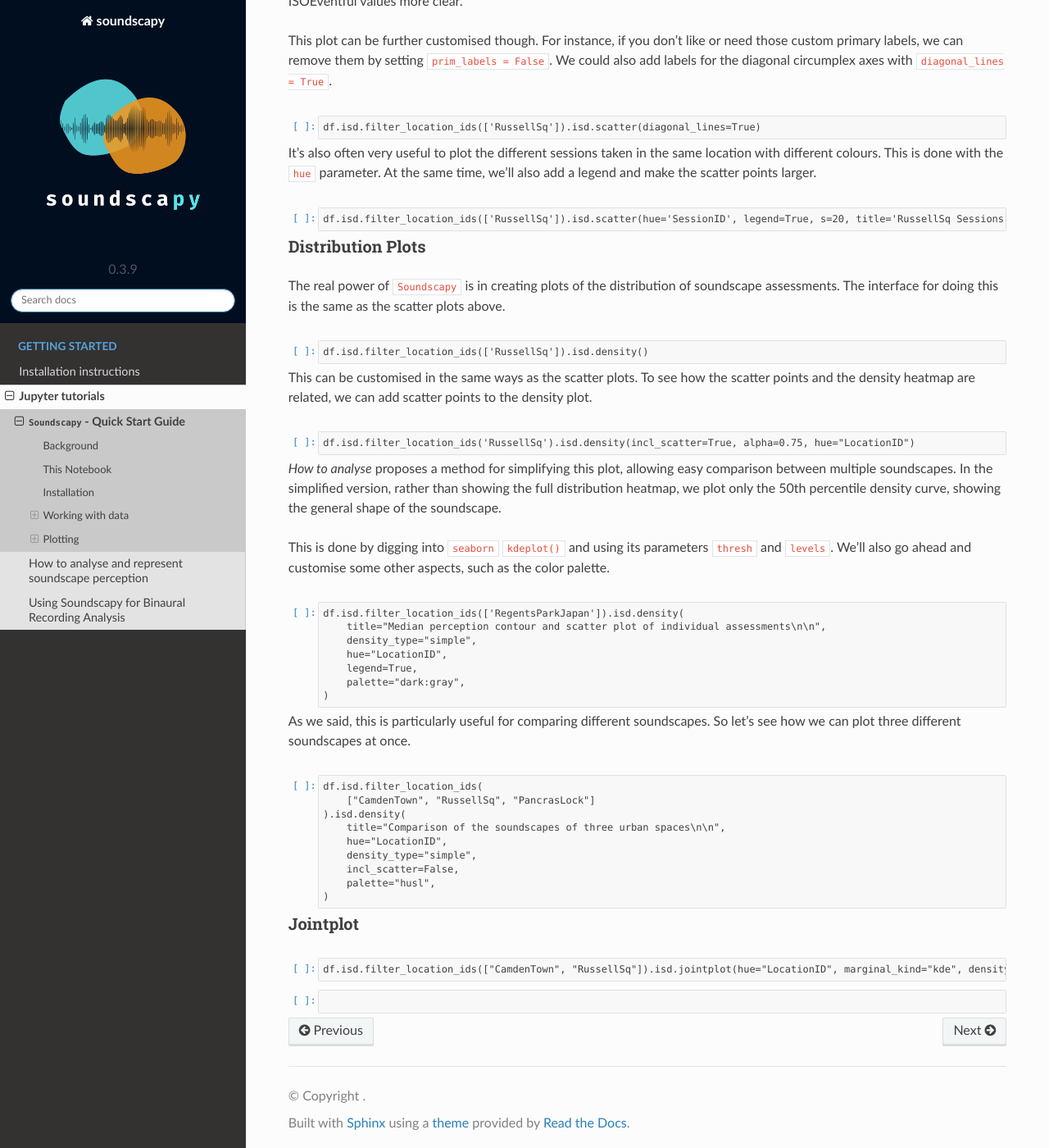
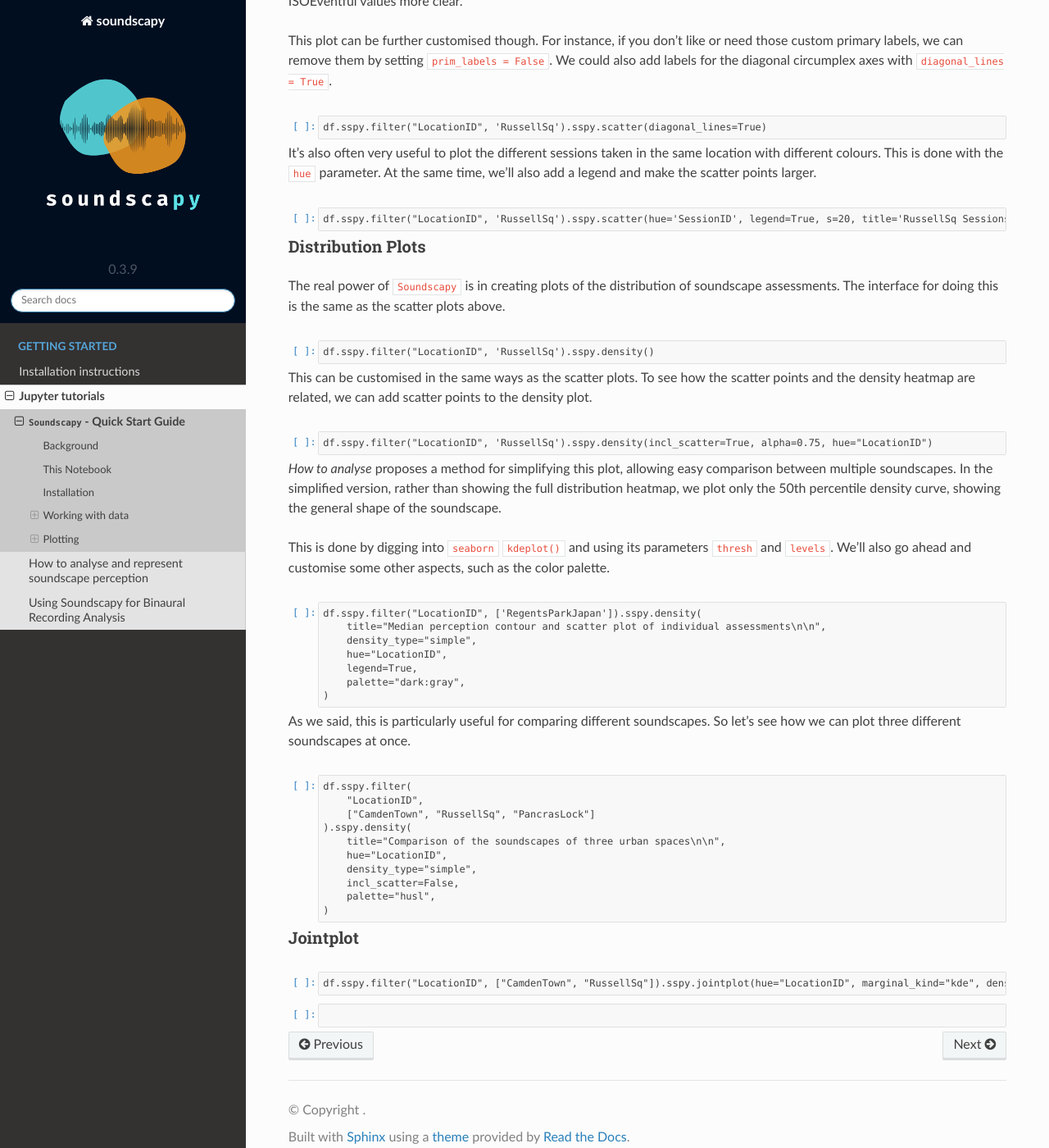
Before and after one commit to MitchellAcoustics/Soundscapy, a Sphinx documentation site: the page built from docs/tutorials/QuickStart.ipynb, in a window 1280 px wide and 1400 px high, scrolled down 4603 px. Shown: the whole window at 82% size. Built offline with Sphinx 7.4.7 and the Read the Docs theme 2.0.0, drawn with Linux system fonts in a browser that asks for light colours; pages that are not in the unit, such as notebooks, are missing from menus; some of the changed text lies outside the part shown.

Commit message:
Setup docs for dev branch

```diff
--- a/docs/_templates/custom-class-template.rst
+++ b/docs/_templates/custom-class-template.rst
@@ -7,6 +7,7 @@
    :show-inheritance:
    :inherited-members:
    :special-members: __call__, __add__, __mul__
+   :private-members: _binaural, _AnalysisSettings, _sspy_accessor
 
    {% block methods %}
    {% if methods %}
--- a/docs/tutorials/HowToAnalyseAndRepresentSoundscapes.py
+++ b/docs/tutorials/HowToAnalyseAndRepresentSoundscapes.py
@@ -12,7 +12,7 @@
 #     name: python3
 # ---
 
-# %% [markdown] pycharm={"name": "#%% md\n"}
+# %% [markdown]
 """
 # How to analyse and represent soundscape perception
 
@@ -25,14 +25,13 @@ The ISD contains survey and acoustic data collected in urban public spaces with
 In this notebook we will walk you through both using the code itself and interpreting the soundscape perception of urban spaces.
 """
 
-# %% pycharm={"name": "#%%\n"}
+# %%
 # Add soundscapy to the Python path
 import sys
 sys.path.append('../..')
 # imports
 # %matplotlib inline
-import janitor as jn
-from soundscapy import isd
+import soundscapy
 import pandas as pd
 import matplotlib.pyplot as plt
 import seaborn as sns
@@ -42,7 +41,7 @@ warnings.simplefilter('ignore')
 
 # %config InlineBackend.figure_format = 'svg'
 
-# %% [markdown] pycharm={"name": "#%% md\n"}
+# %% [markdown]
 r"""
 ## The current ISO 12913 framework
 
@@ -67,7 +66,7 @@ where the PAs are arranged around the circumplex as shown in Figure 1. The $\cos
 To give an example of this, we create two example survey responses, with different PAQ answers:
 """
 
-# %% pycharm={"name": "#%%\n"}
+# %%
 sample_transform = {
     "RecordID": ["EX1", "EX2"],
     "pleasant": [4, 2],
@@ -80,32 +79,33 @@ sample_transform = {
     "calm": [4, 1],
 }
 sample_transform = pd.DataFrame().from_dict(sample_transform)
-sample_transform = sample_transform.isd.convert_column_to_index("RecordID")
+sample_transform = sample_transform.sspy.convert_column_to_index("RecordID")
 sample_transform
 
 
-# %% [markdown] pycharm={"name": "#%% md\n"}
+# %% [markdown]
 """
 We can visualise how these individual PAQ answers are arranged on the circumplex with a radar plot.
 """
 
-# %% pycharm={"name": "#%%\n"}
+# %%
 fig = plt.figure(figsize=(4, 4))
 plt.rcParams["figure.dpi"] = 350
-sample_transform.isd.paq_radar()
+sample_transform.sspy.paq_radar()
 
 
-# %% [markdown] pycharm={"name": "#%% md\n"}
+# %% [markdown]
 """
 Now, we can apply the transform formula from above to calculate the ISOPleasant and ISOEventful values and add them to the dataframe.
 """
 
-# %% pycharm={"name": "#%%\n"}
-sample_transform = sample_transform.isd.add_paq_coords(scale_to_one=True)
+# %%
+sample_transform = soundscapy.database.rename_paqs(sample_transform)
+sample_transform = sample_transform.sspy.add_paq_coords(scale_to_one=True)
 sample_transform
 
 
-# %% [markdown] pycharm={"name": "#%% md\n"}
+# %% [markdown]
 """
 Finally, we can plot these values on a two dimensional plane to visualise how the transform went from the 8 dimensions shown in the radar plot to the two ISO dimensions. This is done by calling the `circumplex_scatter()` function included in `isd.py`. This will create a plotting axis with the appropriate circumplex grid and labels, then plot the ISOPleasant and ISOEventful values as the x and y coordinates.
 
@@ -114,10 +114,10 @@ This treatment of the 8 PAs makes several assumptions and inferences about the r
 >  According to the two-dimensional model, vibrant soundscapes are both pleasant and eventful, chaotic soundscapes are both eventful and unpleasant, monotonous soundscapes are both unpleasant and uneventful, and finally calm soundscapes are both uneventful and pleasant.
 """
 
-# %% pycharm={"name": "#%%\n"}
+# %%
 colors = ["b", "r"]
 palette = sns.color_palette(colors)
-sample_transform.isd.scatter(
+sample_transform.sspy.scatter(
     hue="RecordID",
     legend="brief",
     s=100,
@@ -127,7 +127,7 @@ sample_transform.isd.scatter(
 )
 
 
-# %% [markdown] pycharm={"name": "#%% md\n"}
+# %% [markdown]
 """
 ## The way forward: Probabilistic soundscape representation
 
@@ -138,20 +138,20 @@ We therefore present a series of visualisations of the soundscape assessments of
 To begin, we can load the dataset directly from the ISD:
 """
 
-# %% pycharm={"name": "#%%\n"}
-ssid = isd.load_isd_dataset()
+# %%
+ssid = soundscapy.isd.load_isd_dataset()
 ssid = ssid.isd.filter_lockdown()
-ssid, excl = ssid.isd.validate_dataset(allow_na=False)
+ssid, excl = ssid.sspy.validate_dataset(allow_na=False)
 ssid.head()
 
 
-# %% [markdown] pycharm={"name": "#%% md\n"}
+# %% [markdown]
 """
 First, rather than calculating the median response to each PA in the location, then calculating the circumplex coordinates, the coordinates for each individual response are calculated. This results in a vector of ISOPleasant, ISOEventful values which are continuous variables from -1 to +1 and can be analysed statistically by calculating summary statistics (mean, standard deviation, quintiles, etc.) and through the use of regression modelling, which can often be simpler and more familiar than the recommended methods of analysing ordinal data. This also enables each individual's response to be placed within the pleasant-eventful space. All of the responses for a location can then be plotted, giving an overall scatter plot for a location, as demonstrated in (i).
 """
 
-# %% pycharm={"name": "#%%\n"}
-ssid.isd.filter_location_ids(["PancrasLock"]).isd.jointplot(
+# %%
+ssid.isd.filter_location_ids(["PancrasLock"]).sspy.jointplot(
     title="(a) Example distribution of the soundscape perception of an urban park",
     diagonal_lines=True,
     hue="LocationID",
@@ -160,7 +160,7 @@ ssid.isd.filter_location_ids(["PancrasLock"]).isd.jointplot(
 )
 
 
-# %% [markdown] pycharm={"name": "#%% md\n"}
+# %% [markdown]
 """
 Once these individual responses are plotted, we then overlay a heatmap of the bivariate distribution (with color maps for each decile) and marginal distribution plots. In this way, three primary characteristics of the soundscape perception can be seen:
 
@@ -173,10 +173,10 @@ Fig (i) includes several in-depth visualisations of the distribution of soundsca
 When visualised this way, it is possible to identify outliers and responses which are the result of anamolous sound events. For instance if, during a survey session at a calm park, a fleet of helicopters flies overhead, driving the participants to respond that the soundscape is highly chaotic, we would see a group of scatter points in the chaotic quadrant which appear obviously outside the general pattern of responses. In a simpler analysis method, these responses would either be entirely discarded as outliers or surveys and soundwalks would be halted entirely -- ignoring what is in fact a significant impact on that location, its soundscape, and how useful it may be for the community -- or would be included within the statistical analysis, significantly impacting the central tendency and dispersion metrics (i.e. median and range) without consideration for the context. This is the situation shown in Fig (ii) where it is obvious that there is strong agreement that Regents Park Fields is highly pleasant and calm, however we can see numerous responses which assessed it as highly chaotic when a series of military helicopter fly overs drastically changed the sound environment of the space for nearly 20 minutes.
 """
 
-# %% pycharm={"name": "#%%\n"}
+# %%
 location = "RegentsParkFields"
 fig, ax = plt.subplots(1,1, figsize=(7, 7))
-ssid.isd.filter_location_ids([location]).isd.density(
+ssid.isd.filter_location_ids([location]).sspy.density(
     title="(b) Median perception contour and scatter plot of individual assessments\n\n",
     ax=ax,
     hue="LocationID",
@@ -186,17 +186,17 @@ ssid.isd.filter_location_ids([location]).isd.density(
 )
 
 
-# %% [markdown] pycharm={"name": "#%% md\n"}
+# %% [markdown]
 """
 Fig (iii) demonstrates how this simplified representation makes it possible to compare the soundscape of several locations in a sophisticated way. The soundscape assessments of three urban spaces, Camden Town, Pancras Lock, and Russell Square, are shown overlaid with each other. We can see that Camden Town, a busy and crowded street corner with high levels of traffic noise and amplified music, is generally perceived as chaotic, but the median contour shape which characterises it also crosses over into the vibrant quadrant. We can also see that, for a part of the sample, Russell Square and Pancras Lock are both perceived as similarly pleasant, however some portion of the responses perceived Pancras Lock as being somewhat chaotic and annoying. This kind of visualisation is able to highlight these similarities between the soundscapes in the locations and identify how they differ. From here, further investigation could lead us to answer what is it that led to those people perceiving the location as unpleasant, and what similarities does the soundscape of Pancras Lock have with Russell Square that could perhaps be enhanced to increase the proportion of people perceiving it as more pleasant.
 """
 
-# %% pycharm={"name": "#%%\n"}
+# %%
 fig, ax = plt.subplots(1,1, figsize=(7,7))
 
 ssid.isd.filter_location_ids(
     ["CamdenTown", "RussellSq", "PancrasLock"]
-).isd.density(
+).sspy.density(
     title="(c) Comparison of the soundscapes of three urban spaces\n\n",
     ax=ax,
     hue="LocationID",
@@ -207,12 +207,12 @@ ssid.isd.filter_location_ids(
 )
 
 
-# %% [markdown] pycharm={"name": "#%% md\n"}
+# %% [markdown]
 """
 In addition to solely analysing the distributions of the perceptual responses themselves, this method can also be combined with other acoustic, environmental, and contextual data. The final example, in Fig (iv) demonstrates how this method can better demonstrate the complex relationships between acoustic features of the sound environment and the soundscape perception. The data in the ISD includes approximately 30 second long binaural audio recordings taken while each participant was responding to the soundscape survey, providing an indication of the exact sound environment they were exposed to. For Fig (iv) the entire dataset of 1,338 responses at all 13 locations has been split according to the analysis of these recordings giving a set of less than 65 dB LAeq and  a set of more than 65 dB. The bivariate distribution of these two conditions are then plotted.
 """
 
-# %% pycharm={"name": "#%%\n"}
+# %%
 ssid["dBLevel"] = pd.cut(
     ssid["LAeq_L(A)(dB(SPL))"],
     bins=(0, 63, 150),
@@ -223,12 +223,12 @@ ssid["dBLevel"] = pd.cut(
 ssid.head()
 
 
-# %% pycharm={"name": "#%%\n"}
+# %%
 ssid["dBLevel"].describe()
 
 
-# %% pycharm={"name": "#%%\n"}
-ssid.isd.jointplot(
+# %%
+ssid.sspy.jointplot(
     marginal_kind="kde",
     title="(d) Soundscape perception as a function of sound level",
     diagonal_lines=False,
@@ -242,7 +242,7 @@ ssid.isd.jointplot(
 )
 
 
-# %% [markdown] pycharm={"name": "#%% md\n"}
+# %% [markdown]
 """
 ## Other examples
 
@@ -251,36 +251,35 @@ In addition to the visualisation demonstrations given above which were included
 ### The soundscape shape of all 13 locations:
 """
 
-# %% pycharm={"name": "#%%\n"}
+# %%
 fig, axes = plt.subplots(4, 4, figsize=(12, 12))
 for i, location in enumerate(ssid.LocationID.unique()):
-    ssid.isd.filter_location_ids(location_ids=[location]).isd.density(
+    ssid.isd.filter_location_ids(location_ids=[location]).sspy.density(
         ax=axes.flatten()[i], title=location
     )
 
 plt.tight_layout()
 
 
-# %% [markdown] pycharm={"name": "#%% md\n"}
+# %% [markdown]
 """
 ### A comparison of two days in the same location:
 """
 
-# %% pycharm={"name": "#%%\n"}
+# %%
 fig, ax = plt.subplots(1,1,figsize=(5,5))
 location='RegentsParkFields'
-ssid.isd.filter_location_ids(location_ids=[location]).isd.density(ax=ax, title='Comparison of two days in Regents Park', density_type="simple", fill=False, incl_outline=True, hue='SessionID', legend=True, lw=4, thresh=0.5, levels=2)
-ssid.isd.filter_location_ids(location_ids=[location]).isd.density(ax=ax, title='Comparison of two days in Regents Park', density_type="simple", fill=False, incl_outline=True, hue="SessionID", s=10)
+ssid.isd.filter_location_ids(location_ids=[location]).sspy.density(ax=ax, title='Comparison of two days in Regents Park', density_type="simple", fill=False, incl_outline=True, hue='SessionID', legend=True)
 
-# %% [markdown] pycharm={"name": "#%% md\n"}
+# %% [markdown]
 """
 ### All of the survey days in every location:
 """
 
-# %% pycharm={"name": "#%%\n"}
+# %%
 fig, axes = plt.subplots(4, 4, figsize=(16, 16))
 for i, location in enumerate(ssid["LocationID"].unique()):
-    ssid.isd.filter_location_ids(location).isd.density(
+    ssid.isd.filter_location_ids(location).sspy.density(
         ax=axes.flatten()[i],
         title=location,
         fill=False,
@@ -288,7 +287,7 @@ for i, location in enumerate(ssid["LocationID"].unique()):
         legend=True,
         density_type="simple"
     )
-    ssid.isd.filter_location_ids(location).isd.scatter(
+    ssid.isd.filter_location_ids(location).sspy.scatter(
         ax=axes.flatten()[i],
         title=location,
         hue="SessionID",
@@ -297,7 +296,7 @@ for i, location in enumerate(ssid["LocationID"].unique()):
 plt.tight_layout()
 
 
-# %% [markdown] pycharm={"name": "#%% md\n"}
+# %% [markdown]
 """
 ### Statistical analysis of the ISD dataset
 
@@ -308,31 +307,31 @@ Finally, although acknowledging the distribution of responses is crucial, it is
 We have included a function for creating a numerical summary of each location. For this, we first calculate the mean ISOPleasant and ISOEventful value for the location, giving a single coordinate to describe the location in the circumplex. We then calculate the percentage of overall responses falling in the `pleasant` or `eventful` halfs, or in the `vibrant`, `chaotic`, etc. quadrants.
 """
 
-# %% pycharm={"name": "#%%\n"}
+# %%
 results = ssid.isd.soundscapy_describe()
 results
 
 
-# %% [markdown] pycharm={"name": "#%% md\n"}
+# %% [markdown]
 """
 The standard `describe()` method in pandas can also still be used to calculate other summary statistics.
 """
 
-# %% pycharm={"name": "#%%\n"}
+# %%
 ssid.describe()
 
 
-# %% [markdown] pycharm={"name": "#%% md\n"}
+# %% [markdown]
 """
 Finally, the mean coordinate values for each location can be plotted in the soundscape circumplex.
 """
 
-# %% pycharm={"name": "#%%\n"}
+# %%
 from soundscapy.database import mean_responses
 means = mean_responses(ssid, group="LocationID")
-means = means.isd.add_paq_coords()
-means.isd.scatter(hue="LocationID", s=40, legend=False, xlim=(-0.25, 0.75), ylim=(-0.25, 0.75))
+means = means.sspy.add_paq_coords()
+means.sspy.scatter(hue="LocationID", s=40, legend=False, xlim=(-0.25, 0.75), ylim=(-0.25, 0.75))
 
-# %% pycharm={"name": "#%%\n"}
+# %%
 
-# %% pycharm={"name": "#%%\n"}
+# %%
--- a/docs/tutorials/QuickStart.py
+++ b/docs/tutorials/QuickStart.py
@@ -72,9 +72,9 @@ sys.path.append('../..')
 # %autoreload 2
 
 # Import Soundscapy
-from soundscapy import isd
+import soundscapy
 
-df = isd.load_isd_dataset()
+df = soundscapy.isd.load_isd_dataset()
 df
 
 # %% [markdown]
@@ -106,7 +106,7 @@ In order to validate that the dataset includes the data we would expect, and to
 """
 
 # %%
-df, excl = df.isd.validate_dataset(allow_na=False)
+df, excl = df.sspy.validate_dataset(allow_na=False)
 df
 
 # %% [markdown]
@@ -115,7 +115,7 @@ When samples are found which need to be excluded based on the PAQ quality checks
 """
 
 # %%
-excl.isd.return_paqs()
+excl.sspy.return_paqs()
 
 # %% [markdown]
 """
@@ -127,7 +127,7 @@ Start by returning a version of the dataset which only includes the PAQs so we w
 """
 
 # %%
-paqs = df.isd.return_paqs()
+paqs = df.sspy.return_paqs()
 paqs
 
 # %% [markdown]
@@ -136,7 +136,7 @@ Now, calculate the ISOCoordinate values.
 """
 
 # %%
-paqs = paqs.isd.add_paq_coords()
+paqs = paqs.sspy.add_paq_coords()
 paqs
 
 # %% [markdown]
@@ -161,10 +161,10 @@ sample_transform = {
     "calm": [40, 10],
 }
 sample_transform = pd.DataFrame().from_dict(sample_transform)
-sample_transform, excl = sample_transform.isd.validate_dataset(val_range=val_range)
+sample_transform, excl = sample_transform.sspy.validate_dataset(val_range=val_range)
 
 # %%
-sample_transform = sample_transform.isd.add_paq_coords(val_range=val_range)
+sample_transform = sample_transform.sspy.add_paq_coords(val_range=val_range)
 sample_transform
 
 # %% [markdown]
@@ -175,10 +175,10 @@ sample_transform
 """
 
 # %%
-df.isd.filter_location_ids(['CamdenTown', 'PancrasLock'])
+df.sspy.filter("LocationID", ['CamdenTown', 'PancrasLock'])
 
 # %%
-df.isd.filter_session_ids(['RegentsParkJapan1']).head()
+df.sspy.filter("SessionID", ['RegentsParkJapan1']).head()
 
 # %% [markdown]
 """
@@ -186,7 +186,7 @@ However, if more complex filters or some other custom filter is needed, `pandas`
 """
 
 # %%
-df.query("Gender == 'Female'")
+df.sspy.filter("Gender", "Female")
 
 # %% [markdown]
 """
@@ -202,7 +202,7 @@ All of these filters can also be chained together. So, for instance, to return s
 """
 
 # %%
-df.isd.filter_location_ids(['CamdenTown']).query("Gender == 'Female' and Age > 50")
+df.sspy.filter("LocationID", ['CamdenTown']).query("Gender == 'Female' and Age > 50")
 
 # %% [markdown]
 """
@@ -218,7 +218,7 @@ First, we filter down to one location that we want to look at. Then, using the `
 """
 
 # %%
-df.isd.filter_location_ids(['RussellSq']).isd.scatter()
+df.sspy.filter("LocationID", ['RussellSq']).sspy.scatter()
 
 # %% [markdown]
 """
@@ -230,7 +230,7 @@ This plot can be further customised though. For instance, if you don't like or n
 """
 
 # %%
-df.isd.filter_location_ids(['RussellSq']).isd.scatter(diagonal_lines=True)
+df.sspy.filter("LocationID", 'RussellSq').sspy.scatter(diagonal_lines=True)
 
 # %% [markdown]
 """
@@ -238,7 +238,7 @@ It's also often very useful to plot the different sessions taken in the same loc
 """
 
 # %%
-df.isd.filter_location_ids(['RussellSq']).isd.scatter(hue='SessionID', legend=True, s=20, title='RussellSq Sessions')
+df.sspy.filter("LocationID", 'RussellSq').sspy.scatter(hue='SessionID', legend=True, s=20, title='RussellSq Sessions')
 
 # %% [markdown]
 """
@@ -248,7 +248,7 @@ The real power of `Soundscapy` is in creating plots of the distribution of sound
 """
 
 # %%
-df.isd.filter_location_ids(['RussellSq']).isd.density()
+df.sspy.filter("LocationID", 'RussellSq').sspy.density()
 
 # %% [markdown]
 """
@@ -256,7 +256,7 @@ This can be customised in the same ways as the scatter plots. To see how the sca
 """
 
 # %%
-df.isd.filter_location_ids('RussellSq').isd.density(incl_scatter=True, alpha=0.75, hue="LocationID")
+df.sspy.filter("LocationID", 'RussellSq').sspy.density(incl_scatter=True, alpha=0.75, hue="LocationID")
 
 # %% [markdown]
 """
@@ -266,7 +266,7 @@ This is done by digging into `seaborn` `kdeplot()` and using its parameters `thr
 """
 
 # %%
-df.isd.filter_location_ids(['RegentsParkJapan']).isd.density(
+df.sspy.filter("LocationID", ['RegentsParkJapan']).sspy.density(
     title="Median perception contour and scatter plot of individual assessments\n\n",
     density_type="simple",
     hue="LocationID",
@@ -280,9 +280,10 @@ As we said, this is particularly useful for comparing different soundscapes. So
 """
 
 # %%
-df.isd.filter_location_ids(
+df.sspy.filter(
+    "LocationID",
     ["CamdenTown", "RussellSq", "PancrasLock"]
-).isd.density(
+).sspy.density(
     title="Comparison of the soundscapes of three urban spaces\n\n",
     hue="LocationID",
     density_type="simple",
@@ -301,6 +302,6 @@ df.isd.filter_location_ids(
 """
 
 # %%
-df.isd.filter_location_ids(["CamdenTown", "RussellSq"]).isd.jointplot(hue="LocationID", marginal_kind="kde", density_type="full")
+df.sspy.filter("LocationID", ["CamdenTown", "RussellSq"]).sspy.jointplot(hue="LocationID", marginal_kind="kde", density_type="full")
 
 # %%
```
Also changed, not shown: docs/tutorials/BinauralAnalysis.ipynb, docs/tutorials/HowToAnalyseAndRepresentSoundscapes.ipynb, docs/tutorials/QuickStart.ipynb, 3 other files.
